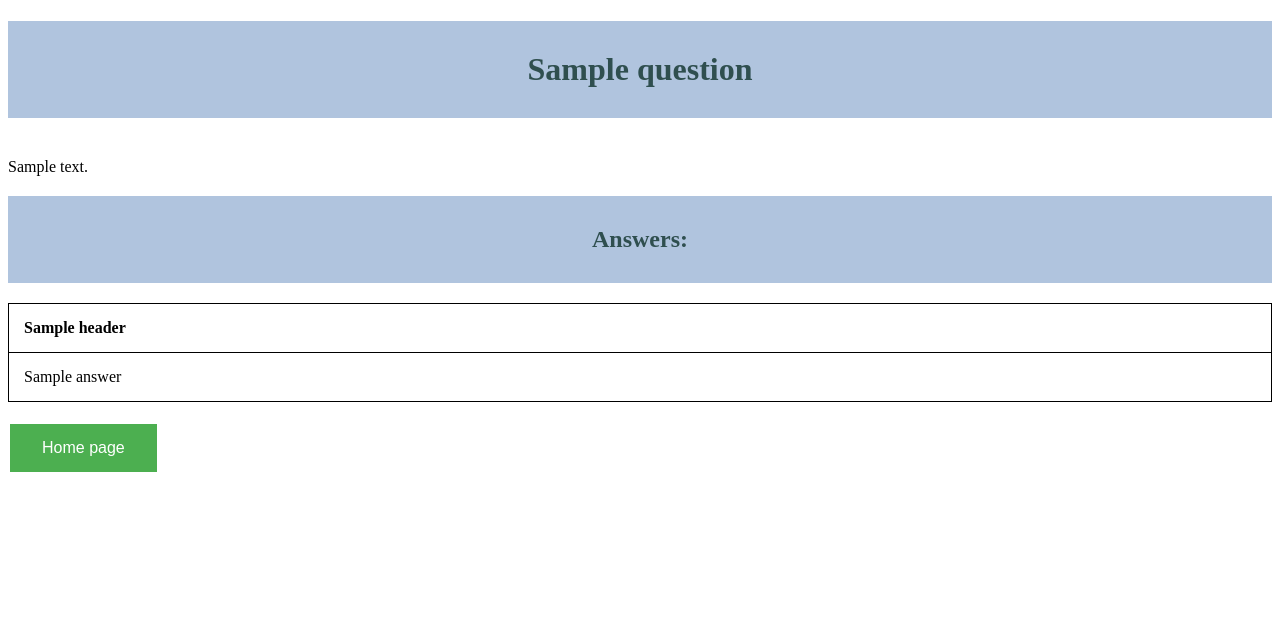
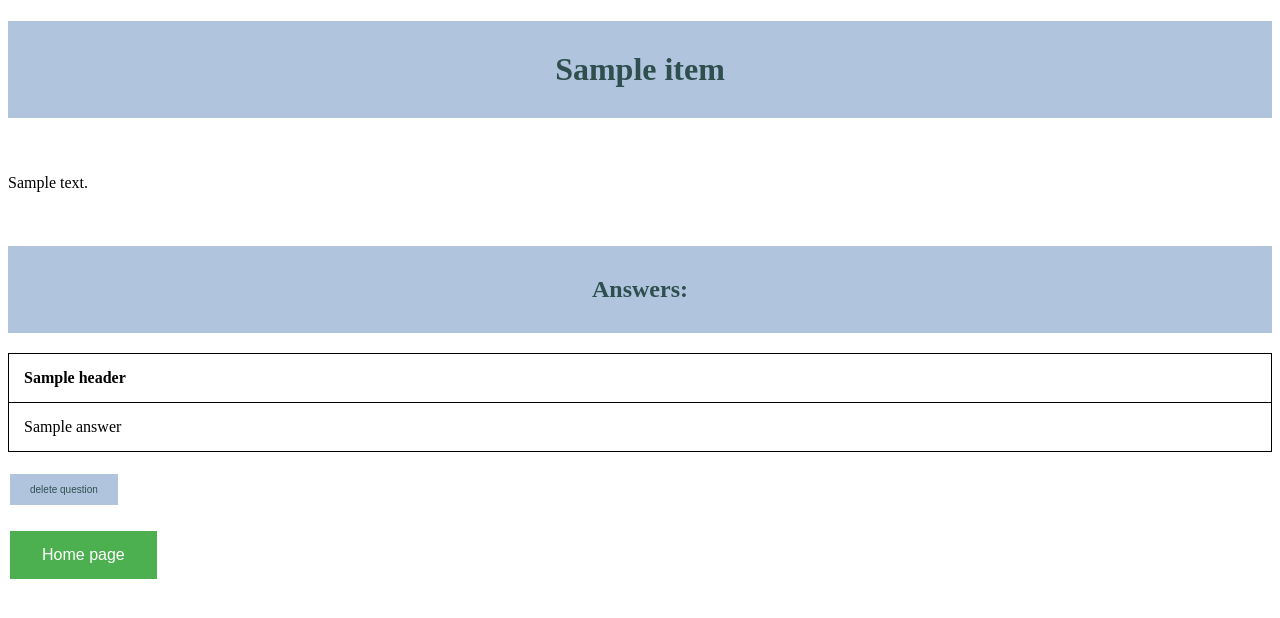
Before and after one commit to jzakrzewska/Ask_Mate_Codecool, a Flask app: template templates/question.html in a window 1280 px wide. Shown: the top 618 px of the page. Run offline with Flask 2, Linux system fonts and the light colour scheme; the template is opened without the code that fills it: most values are stand-ins (such as "Sample title", 1, 10 or a date in 2020); some libraries are stand-ins or nearby versions.

Commit message:
delete question - problem z url_for id=question.id

```diff
--- a/data_manager.py
+++ b/data_manager.py
@@ -38,13 +38,14 @@ def add_question(cursor: RealDictCursor, question):
     cursor.execute(command, param)
 
 @connection.connection_handler
-def get_question_by_id(cursor: RealDictCursor, id) -> list:
+def get_question_by_id(cursor: RealDictCursor, question_id) -> list:
     query = """
         SELECT view_number, vote_number, title, message, image
         FROM question
         WHERE id = %(id)s
         """
-    param = {'id': id}
+
+    param = {'id': question_id}
     cursor.execute(query,param)
     return cursor.fetchall()
 
@@ -60,5 +61,15 @@ def get_answer_by_question_id(cursor: RealDictCursor, question_id) -> list:
     cursor.execute(query, param)
     return cursor.fetchall()
 
+@connection.connection_handler
+def delete_question_by_id(cursor: RealDictCursor, question_id):
+    print(question_id)
+    return cursor.execute("DELETE FROM question WHERE id = %s", (question_id,))
+
+
+
+
+
+
 dictionary_keys_in_memory_question = ["id","submission_time","view_number","vote_number","title","message","image"]
 dictionary_keys_in_memory_answer = ['id', 'submission_time', 'vote_number', 'question_id', 'message', 'image']
--- a/server.py
+++ b/server.py
@@ -46,45 +46,29 @@ def add_question():
 @app.route('/question/<id>', methods=['GET'])
 def display_a_question(id):
     question_dictionary_keys = data_manager.dictionary_keys_in_memory_question
-    question = data_manager.get_question_by_id(id)
-    print(question)
+    question_to_display = data_manager.get_question_by_id(id)
     answers_dictionary_keys = data_manager.dictionary_keys_in_memory_answer
+    answers = data_manager.get_answer_by_question_id(id)
 
 
-    answers = data_manager.get_answer_by_question_id(id)
-    print(answers)
-
-
-    # answers = list(item for item in answers if item['question_id'] == id)
-    # question["view_number"] = int(question.get("view_number", 0)) + 1
-    #data_manager.write_data_to_file(data_manager.question_file, questions)
 
     return render_template(
         'question.html',
-        question=question,
+        question=question_to_display,
         answers=answers,
         question_headers=question_dictionary_keys,
         answers_headers=answers_dictionary_keys
     )
 
-#
-# @app.route('/question/<question_id>/delete', methods=["GET"])
-# def delete_a_question_get(question_id):
-#     dictionary_keys = data_manager.dictionary_keys_in_memory_question
-#     questions = data_manager.read_dict_from_file(data_manager.question_file)
-#     answers = data_manager.read_dict_from_file(data_manager.answers_file)
-#
-#     question_to_delete = util.finding_by_id(questions, 'id', question_id)
-#
-#     questions_after_deletion = list(item for item in questions if item != question_to_delete)
-#     answers_after_deletion = list(item for item in answers if item['question_id'] != question_id)
-#
-#     data_manager.write_data_to_file(data_manager.question_file, questions_after_deletion)
-#     data_manager.write_data_to_file(data_manager.answers_file, answers_after_deletion)
-#
-#     questions = util.sort_questions_from_greatest_id(data_manager.read_dict_from_file(data_manager.question_file))
-#
-#     return render_template("list_questions.html", headers=dictionary_keys, stories=questions)
+
+@app.route('/question/delete/<question_id>/', methods=["GET"])
+def delete_a_question(question_id):
+    dictionary_keys = data_manager.dictionary_keys_in_memory_question
+    print("id not none")
+    data_manager.delete_question_by_id(question_id)
+    question_detail = data_manager.list_questions()
+    print(dictionary_keys, question_detail)
+    return render_template("list_questions.html", headers=dictionary_keys, stories=question_detail)
 #
 #
 # @app.route("/question/<question_id>/add_new_answer", methods=["GET"])
--- a/templates/question.html
+++ b/templates/question.html
@@ -47,10 +47,14 @@
     </style>
 </head>
 <body>
-    <h1 id="AskMateHeader">{{ question['title']}}</h1>
+
+    <h1 id="AskMateHeader">{% for item in question %} {{ item.title }} {% endfor %}</h1>
     <br>
-    {{ question['message'] }}
-    <br>
+    <p>{% for item in question %}
+        {{ item.message }}
+        {% endfor %}
+        </p>
+        <br>
     <h2 id="AskMateHeader">Answers:</h2>
 
         <table style="width:100%">
@@ -85,7 +89,7 @@
             </tbody>
         </table>
 {#    <br><a href="{{ url_for("add_new_answer_get", question_id=question["id"]) }}"><button class="small_button">add new answer</button></a><br>#}
-{#    <br><a href="{{ url_for("delete_a_question_get", question_id=question["id"]) }}"><button class="small_button">delete question</button></a><br>#}
+    <br><a href="{{ url_for("delete_a_question", question_id=question["id"]) }}"><button class="small_button">delete question</button></a><br>
 
     <br><a href="{{ url_for("list_questions") }}"><button class="button">Home page</button></a><br>
 </body>
```
